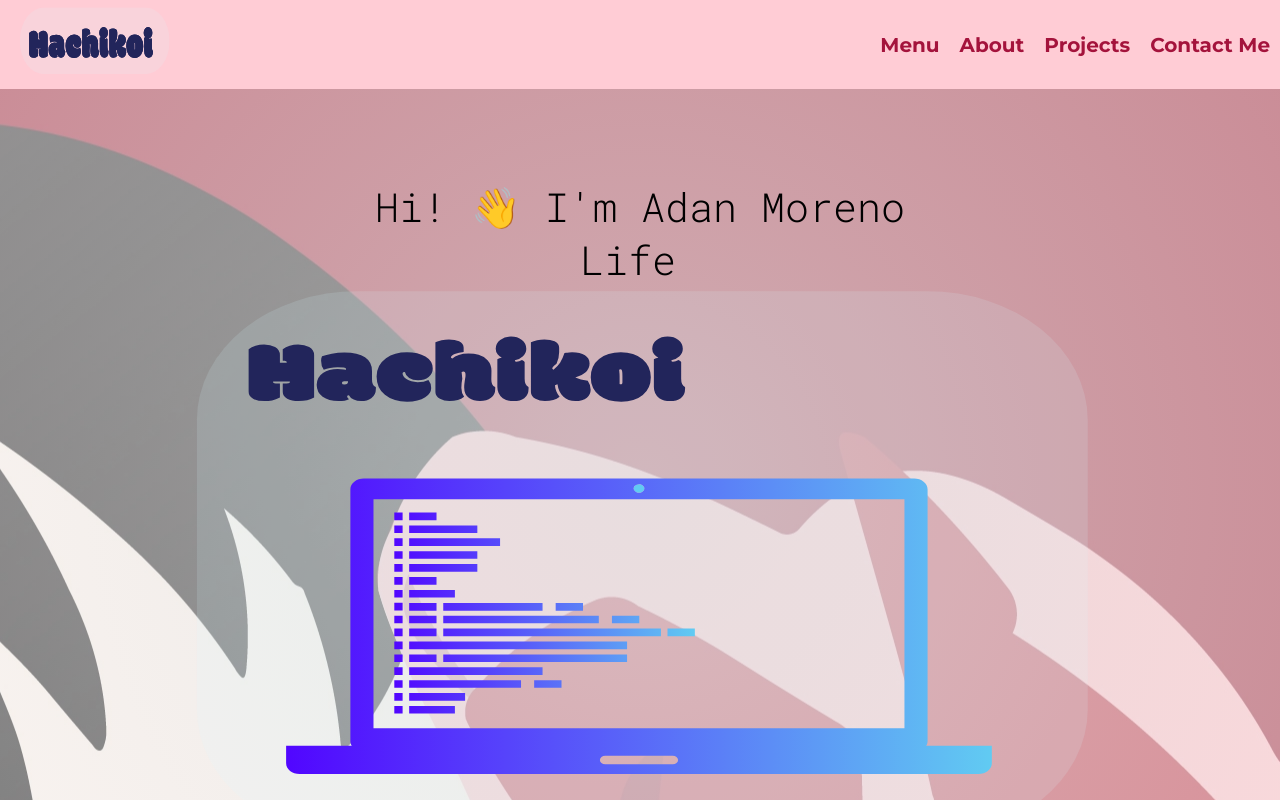
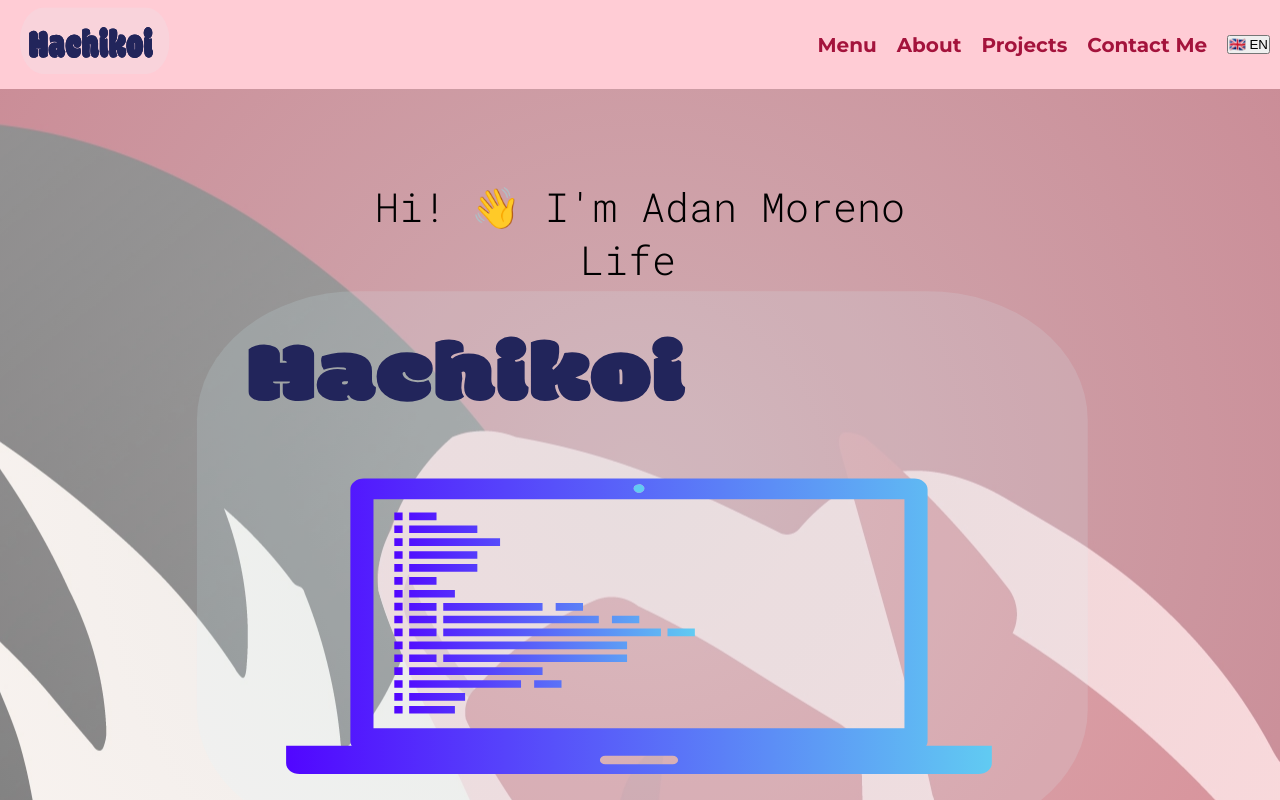
Before and after one commit to Hachikoi-the-creator/Portfolio-revamped, a React (Vite) app: page / in a window 1280 px wide. Shown: the top 800 px of the page. Built offline with nearby package versions, Linux system fonts and the light colour scheme.

Commit message:
i18Next Done
Detects lang by path, cookie, html tag, stores it on cookie, changes lang in at chkies

```diff
--- a/package.json
+++ b/package.json
@@ -10,6 +10,7 @@
   "dependencies": {
     "@emailjs/browser": "^3.4.0",
     "i18next": "^21.6.14",
+    "i18next-browser-languagedetector": "^6.1.3",
     "react": "^17.0.2",
     "react-dom": "^17.0.2",
     "react-i18next": "^11.15.7",
--- a/src/App.jsx
+++ b/src/App.jsx
@@ -1,6 +1,7 @@
 import React from "react";
 import i18n from "i18next";
 import { initReactI18next } from "react-i18next";
+import LanguageDetector from "i18next-browser-languagedetector";
 import "./app.css";
 import EnglishData from "./lang/EnglishData";
 import SpanishData from "./lang/EspanishData";
@@ -11,7 +12,8 @@ import Navbar from "./components/Navbar";
 import Projects from "./components/Projects";
 
 i18n
-  .use(initReactI18next) // passes i18n down to react-i18next
+  .use(initReactI18next)
+  .use(LanguageDetector)
   .init({
     resources: {
       en: {
@@ -21,7 +23,10 @@ i18n
         translation: SpanishData,
       },
     },
-    lng: document.querySelector("html").lang,
+    detection: {
+      order: ["path", "cookie", "htmlTag"],
+      caches: ["cookie"],
+    },
     fallbackLng: "en",
   });
 
--- a/src/components/Navbar.jsx
+++ b/src/components/Navbar.jsx
@@ -1,4 +1,5 @@
-import React from "react";
+import React, { useState } from "react";
+import i18n from "i18next";
 import { useTranslation } from "react-i18next";
 import "../sass/navbar.scss";
 import nameLogo from "../img/nick-logo.svg";
@@ -6,8 +7,17 @@ import useWindowDimensions from "./CustomMedia";
 
 export default function Navbar() {
   const { t } = useTranslation();
+  let CurrentLang = i18n.language == "en" ? "🇬🇧 EN" : "🇲🇽 ES";
 
-  const [burger, setBurger] = React.useState(false);
+  function changeLan() {
+    if (i18n.language == "en") {
+      i18n.changeLanguage("es");
+    } else {
+      i18n.changeLanguage("en");
+    }
+  }
+
+  const [burger, setBurger] = useState(false);
   const { height, width } = useWindowDimensions();
 
   return (
@@ -63,6 +73,9 @@ export default function Navbar() {
             {t("nav link 4")}
           </a>
         </li>
+        <li>
+          <button onClick={changeLan}>{CurrentLang}</button>
+        </li>
       </ul>
       {/* <h1>
         width: {width} - height {height} hehe
```
Also changed, not shown: 1 other file (tests, documents, lock files or other folders).
